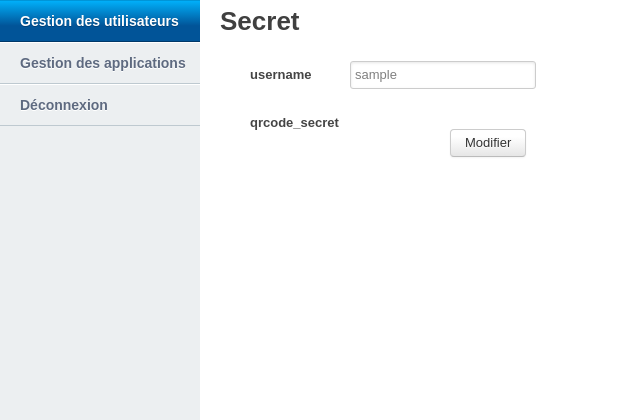
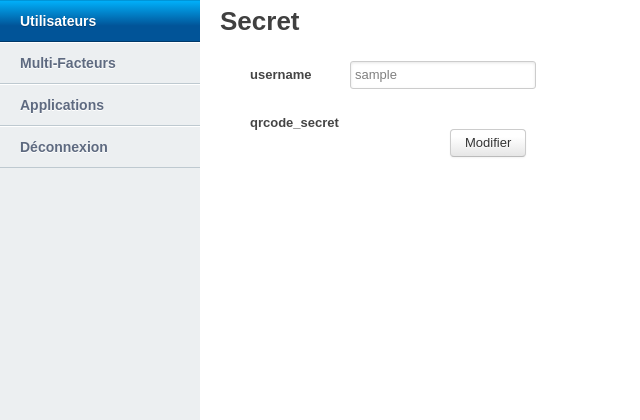
Before and after one commit to c4software/cso, a Flask app: a page that uses modules/csoGestion/templates/layoutWithMenu.html in a window 1280 px wide. Shown: the top 420 px of the page, without its empty margins (0-640 px from the left). Run offline with Flask 2, Linux system fonts and the light colour scheme; a user stored in the database is signed in; some libraries are stand-ins or nearby versions.

Commit message:
Add menu for Multi-facteur setup

```diff
--- a/modules/csoGestion/templates/layoutWithMenu.html
+++ b/modules/csoGestion/templates/layoutWithMenu.html
@@ -13,8 +13,9 @@
 <body>
 	<div id="sidebar">
 		<ul id="nav">
-			<li><a href="/admin/users/list">Gestion des utilisateurs</a></li>
-			<li><a href="/admin/apps/list">Gestion des applications</a></li>
+			<li><a href="/admin/users/list">Utilisateurs</a></li>
+			<li><a href="/admin/secret/list">Multi-Facteurs</a></li>
+			<li><a href="/admin/apps/list">Applications</a></li>
 			<li><a href="/logout?next=/admin/logout">D&eacute;connexion</a></li>
 		</ul>
 	</div>
```
